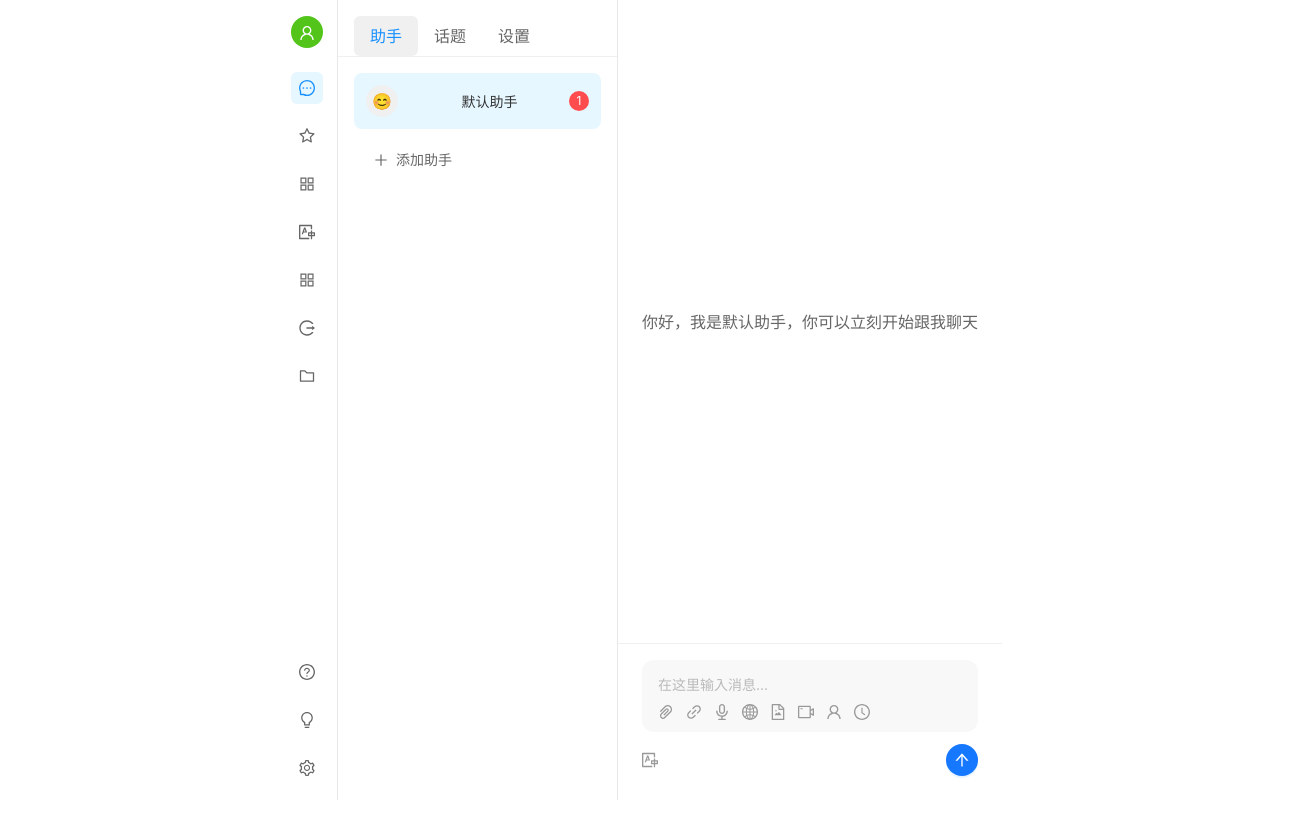
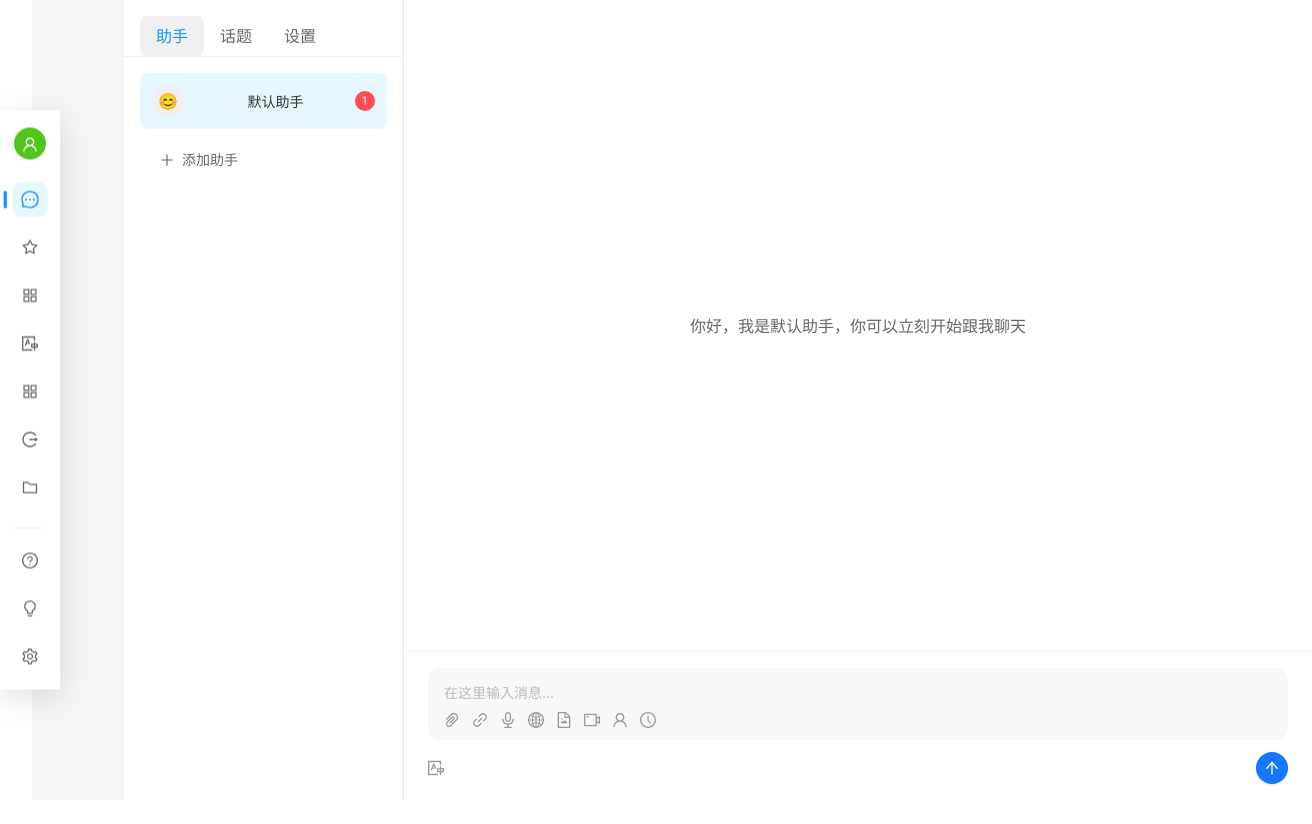
Before and after one commit to 2384830985/zero-studio, a Vue app: page /chat in a window 1280 px wide. Shown: the top 824 px of the page, 1312 px wide, since content can reach past the window. Built offline with nearby package versions, Linux system fonts and the light colour scheme.

Commit message:
feature: 样式调整

```diff
--- a/src/components/ChatContent.vue
+++ b/src/components/ChatContent.vue
@@ -114,16 +114,19 @@ const sendMessage = () => {
 .chat-content-container {
   display: flex;
   height: 100%;
+  width: 100%;
   background-color: #f5f5f5;
 }
 
 /* 中间聊天列表 */
 .chat-list {
   width: 280px;
+  min-width: 280px; /* 确保最小宽度 */
   background-color: #ffffff;
   border-right: 1px solid #e8e8e8;
   display: flex;
   flex-direction: column;
+  overflow: hidden; /* 防止内容溢出 */
 }
 
 .chat-tabs {
@@ -226,6 +229,8 @@ const sendMessage = () => {
   display: flex;
   flex-direction: column;
   background-color: #ffffff;
+  min-width: 0; /* 允许收缩 */
+  overflow: hidden; /* 防止溢出 */
 }
 
 .chat-content {
@@ -244,8 +249,9 @@ const sendMessage = () => {
 
 /* 输入区域 */
 .input-area {
-  padding: 16px 24px 24px;
+  padding: 16px 24px 16px;
   border-top: 1px solid #f0f0f0;
+  flex-shrink: 0; /* 防止输入区域被压缩 */
 }
 
 .input-container {
--- a/src/components/Layout.vue
+++ b/src/components/Layout.vue
@@ -1,7 +1,7 @@
 <template>
   <div class="layout-container">
-    <!-- 左侧边栏 -->
-    <div class="sidebar">
+    <!-- 悬浮左侧边栏 -->
+    <div class="floating-sidebar">
       <!-- 用户头像 -->
       <div class="user-avatar">
         <a-avatar
@@ -19,30 +19,47 @@
         <div
           class="nav-item"
           :class="{ active: $route.path === '/chat' }"
+          title="聊天"
           @click="$router.push('/chat')"
         >
           <MessageOutlined />
         </div>
-        <div class="nav-item">
+        <div
+          class="nav-item"
+          title="收藏"
+        >
           <StarOutlined />
         </div>
-        <div class="nav-item">
+        <div
+          class="nav-item"
+          title="应用"
+        >
           <AppstoreOutlined />
         </div>
         <div
           class="nav-item"
           :class="{ active: $route.path === '/translate' }"
+          title="翻译"
           @click="$router.push('/translate')"
         >
           <TranslationOutlined />
         </div>
-        <div class="nav-item">
+        <div
+          class="nav-item"
+          title="工具"
+        >
           <AppstoreOutlined />
         </div>
-        <div class="nav-item">
+        <div
+          class="nav-item"
+          title="退出"
+        >
           <LogoutOutlined />
         </div>
-        <div class="nav-item">
+        <div
+          class="nav-item"
+          title="文件"
+        >
           <FolderOutlined />
         </div>
       </div>
@@ -85,21 +102,29 @@ import {
 
 <style scoped>
 .layout-container {
-  display: flex;
+  position: relative;
   height: 100vh;
+  width: 100vw;
   background-color: #f5f5f5;
-  font-family: -apple-system, BlinkMacSystemFont, 'Segoe UI', Roboto, sans-serif;
 }
 
-/* 左侧边栏 */
-.sidebar {
+/* 悬浮左侧边栏 */
+.floating-sidebar {
+  position: fixed;
+  left: 0;
+  top: 50%;
+  transform: translateY(-50%);
   width: 60px;
-  background-color: #ffffff;
+  background-color: rgba(255, 255, 255, 0.95);
   display: flex;
   flex-direction: column;
   align-items: center;
   padding: 16px 0;
-  border-right: 1px solid #e8e8e8;
+  box-shadow: 0 8px 32px rgba(0, 0, 0, 0.12);
+  z-index: 1000;
+  backdrop-filter: blur(20px);
+  border: 1px solid rgba(255, 255, 255, 0.3);
+  transition: all 0.3s ease;
 }
 
 .user-avatar {
@@ -119,31 +144,51 @@ import {
   display: flex;
   align-items: center;
   justify-content: center;
-  border-radius: 6px;
+  border-radius: 8px;
   cursor: pointer;
   color: #666;
-  transition: all 0.2s;
+  transition: all 0.3s ease;
+  position: relative;
 }
 
 .nav-item:hover {
   background-color: #f0f0f0;
   color: #1890ff;
+  transform: scale(1.1);
 }
 
 .nav-item.active {
   background-color: #e6f7ff;
   color: #1890ff;
+  transform: scale(1.1);
+}
+
+.nav-item.active::before {
+  content: '';
+  position: absolute;
+  left: -8px;
+  top: 50%;
+  transform: translateY(-50%);
+  width: 3px;
+  height: 16px;
+  background-color: #1890ff;
+  border-radius: 2px;
 }
 
 .bottom-nav {
   display: flex;
   flex-direction: column;
   gap: 16px;
+  margin-top: 24px;
+  padding-top: 16px;
+  border-top: 1px solid #f0f0f0;
 }
 
 .main-content {
-  flex: 1;
+  width: 100%;
+  height: 100vh;
   display: flex;
   flex-direction: column;
+  padding-left: 92px; /* 60px sidebar width + 16px left margin + 16px right spacing */
 }
 </style>
--- a/src/components/TranslateContent.vue
+++ b/src/components/TranslateContent.vue
@@ -274,8 +274,10 @@ const speakResult = () => {
   display: flex;
   flex-direction: column;
   height: 100%;
+  width: 100%;
   background-color: #ffffff;
   padding: 24px;
+  box-sizing: border-box;
 }
 
 .translate-header {
@@ -329,6 +331,7 @@ const speakResult = () => {
   display: grid;
   grid-template-columns: 1fr 1fr;
   gap: 24px;
+  min-height: 0; /* 确保网格可以收缩 */
 }
 
 .input-section, .output-section {
@@ -374,7 +377,7 @@ const speakResult = () => {
 .translate-output {
   flex: 1;
   padding: 16px;
-  min-height: 200px;
+  min-height: 150px;
   display: flex;
   align-items: center;
   justify-content: center;
```
